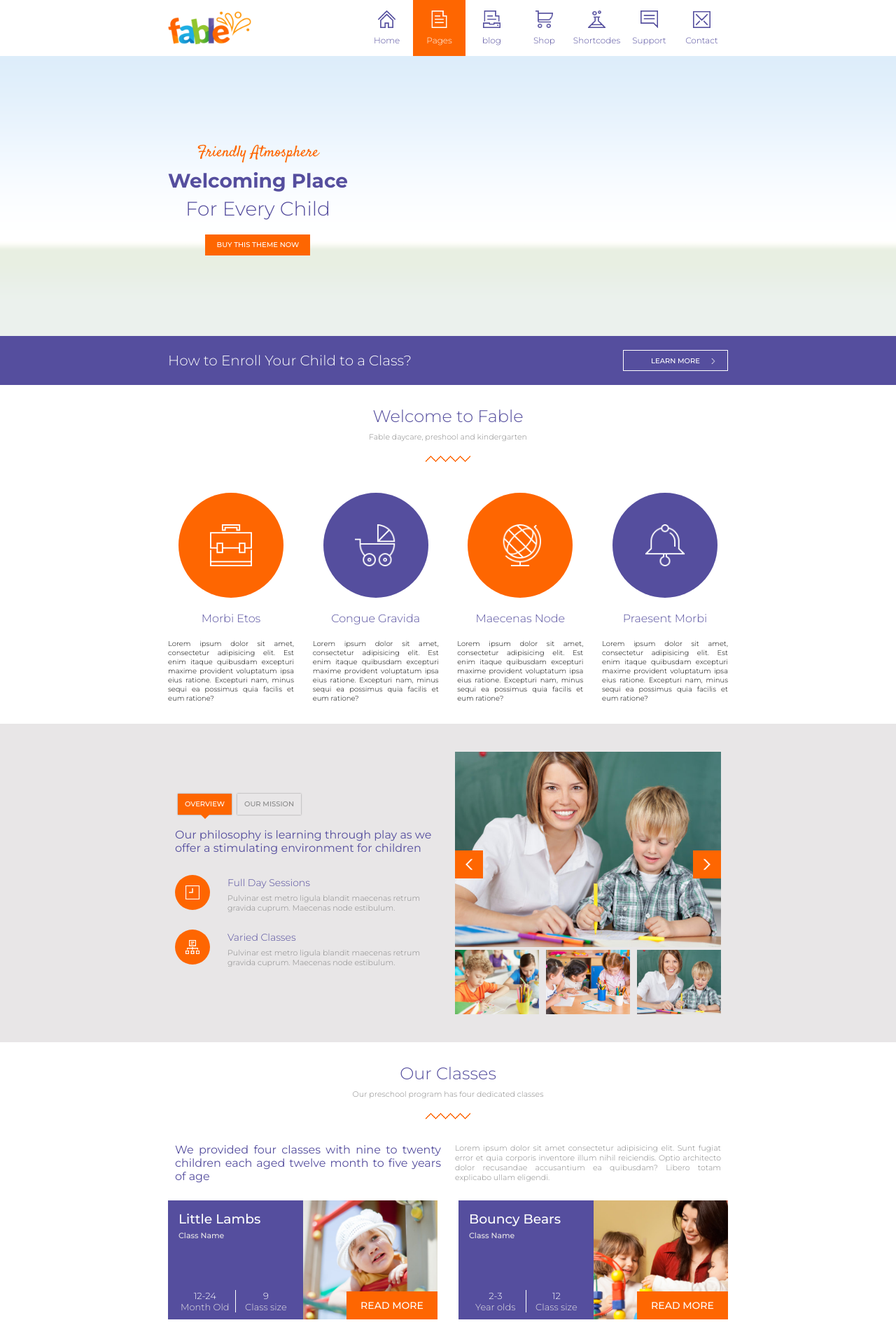
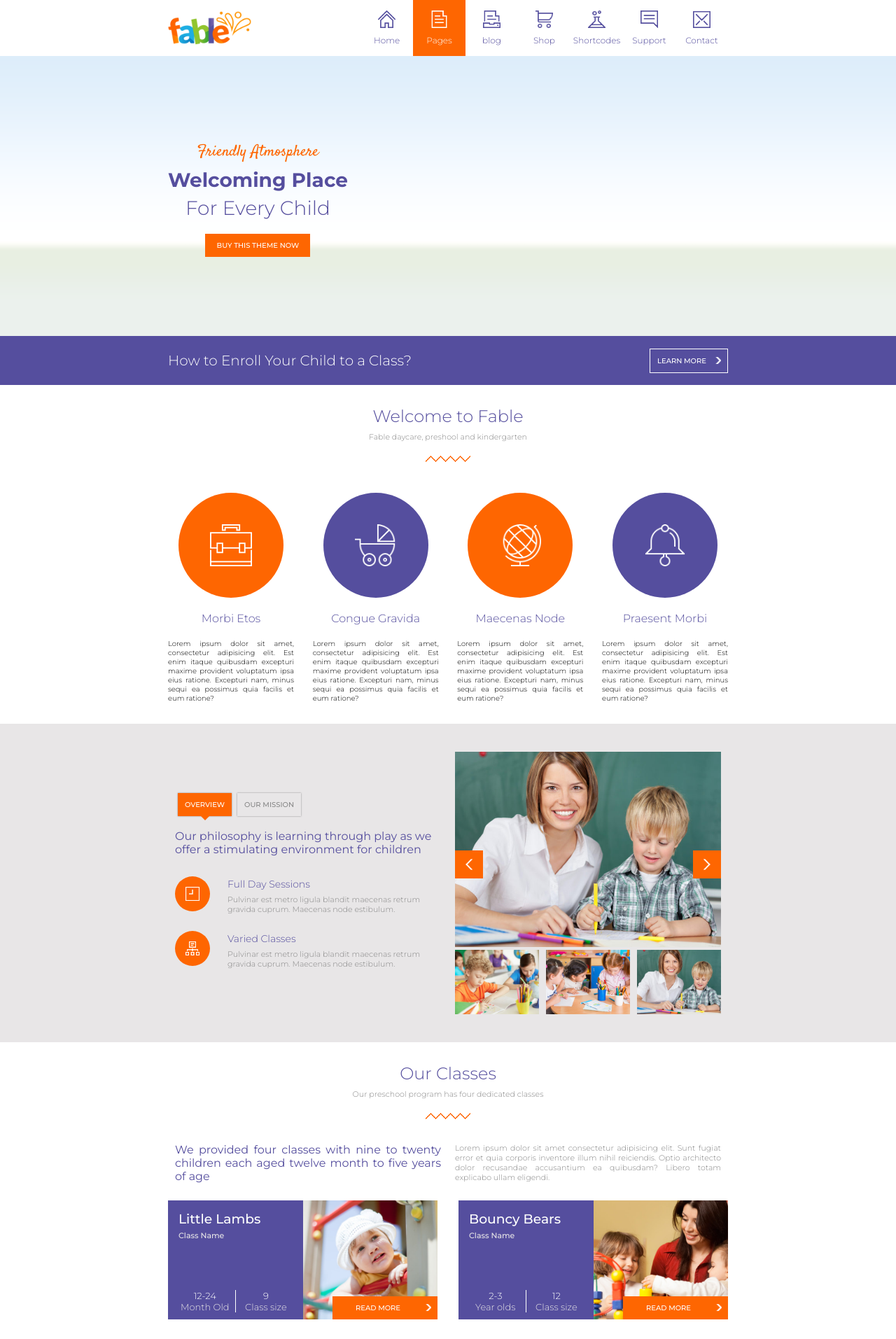
Before and after one commit to AgoDe/proj-html-vuejs, a Vue app: page / in a window 1280 px wide. Shown: the top 1913 px of the page at 70% size. Built offline with nearby package versions, Linux system fonts and the light colour scheme.

Commit message:
fix button classes and chevron

```diff
--- a/src/components/ClassesContainer.vue
+++ b/src/components/ClassesContainer.vue
@@ -42,7 +42,7 @@
                 </div>
                 <div>
                     <img :src="`/images/${item.path}`" :alt="item.path">
-                    <div class="button">read more</div>
+                    <div class="button special orange">read more</div>
                 </div>
             </div>
 
@@ -180,20 +180,9 @@ export default {
                     object-fit: cover;
                 }
                 .button {
-                    background: $orange;
-                    color: $sugar;
                     position: absolute;
                     right: 0;
                     bottom: 0;
-                    height: 40px;
-                    line-height: 40px;
-                    width: 130px;
-                    font-size: 14px;
-
-
-                    &:hover {
-                        background: $purple;
-                    }
                 }
             }
 
--- a/src/components/MainContainer.vue
+++ b/src/components/MainContainer.vue
@@ -12,7 +12,7 @@
                     <h1>Welcoming Place</h1>
                     <p>For Every Child</p>
 
-                    <div class="button">buy this theme now</div>
+                    <div class="button orange">buy this theme now</div>
 
                 </div>
 
@@ -25,7 +25,7 @@
         <div class="banner">
             <div class="container">
                 <p>How to Enroll Your Child to a Class?</p>
-                <div class="button">
+                <div class="button special white">
                     learn more
                 </div>
             </div>
@@ -113,7 +113,7 @@
         <div class="banner special">
             <div class="container">
                 <p>See Our Kindergarten Photo Gallery!</p>
-                <div class="button">
+                <div class="button special white">
                     view gallery
                 </div>
             </div>
@@ -185,18 +185,6 @@ export default {
                         font-size: 28px;
                         padding: 6px 0 ;
                     }
-                    .button {
-                        margin-top: 14px;
-                        background: $orange;
-                        color: $sugar;
-                        width: 150px;
-
-
-                        &:hover {
-                        background-color: $purple;
-                        }
-                    }
-
                 }
             }
 
@@ -216,31 +204,7 @@ export default {
                 p {
                     font-size: 20px;
                 }
-                .button {
-                    border: white 1px solid;
-                    width: 150px;
 
-
-                    img {
-                        height: 25px;
-                    }
-
-                     &:hover {
-                        background-color: $sugar;
-                        color: $purple;
-                    }
-                     &::after{
-                        content: '';
-                        width: 20px;
-                        height: 20px;
-                        position: absolute;
-                        bottom: 3px;
-                        right: 0px;
-                        transform:translate(-50%, 0);
-                        background: url(../assets/slider_next.png);
-                        background-size: contain;
-                    }
-                }
             }// end of container
         } // end of banner
         .banner.special {
@@ -297,13 +261,11 @@ export default {
             div {
                 width: calc(100% / 4);
                 position: relative;
-
                 img {
                     width: 100%;
                     height: 100%;
                     object-fit: cover;
                 }
-
                 &:hover::after {
                     content: '';
                     width: 120px;
@@ -316,11 +278,7 @@ export default {
                     left: 50%;
                     top: 50%;
                     transform: translate(-50%, -50%);
-
                 }
-
-
-
             }
         } // end of gallery
     }
--- a/src/components/NewsContainer.vue
+++ b/src/components/NewsContainer.vue
@@ -38,6 +38,8 @@
             </div>
 
         </div>
+
+        <div class="button special orange">go to blog</div>
 
     </div>
 </template>
--- a/src/styles/main.scss
+++ b/src/styles/main.scss
@@ -19,15 +19,45 @@
 
 .button {
     display: inline-block;
-    line-height: 30px;
-    height: 30px;
+    padding: 10px ;
     font-size: 10px;
     font-weight: 500;
-    padding: 0 10px;
     text-transform: uppercase;
     cursor: pointer;
     position: relative;
+}
+.button.special {
+    padding-left: 10px;
+    padding-right: 30px;
 
+    &::after {
+        content: '';
+        background: url(/images/slider_next.png) no-repeat center;
+        position: absolute;
+        right: 9px;
+        top: 11px;
+        z-index:1001;
+        width: 10px;
+        height: 10px;
+    }
+}
+.button.white {
+    border: white 1px solid;
+
+     &:hover {
+        background-color: $sugar;
+        color: $purple;
+    }
+}
+.button.orange {
+    margin-top: 14px;
+    background: $orange;
+    color: $sugar;
+    width: 150px;
+
+    &:hover {
+    background-color: $purple;
+    }
 }
 
 h2 {
```
Also changed, not shown: public/images/slider_next.png (added).
